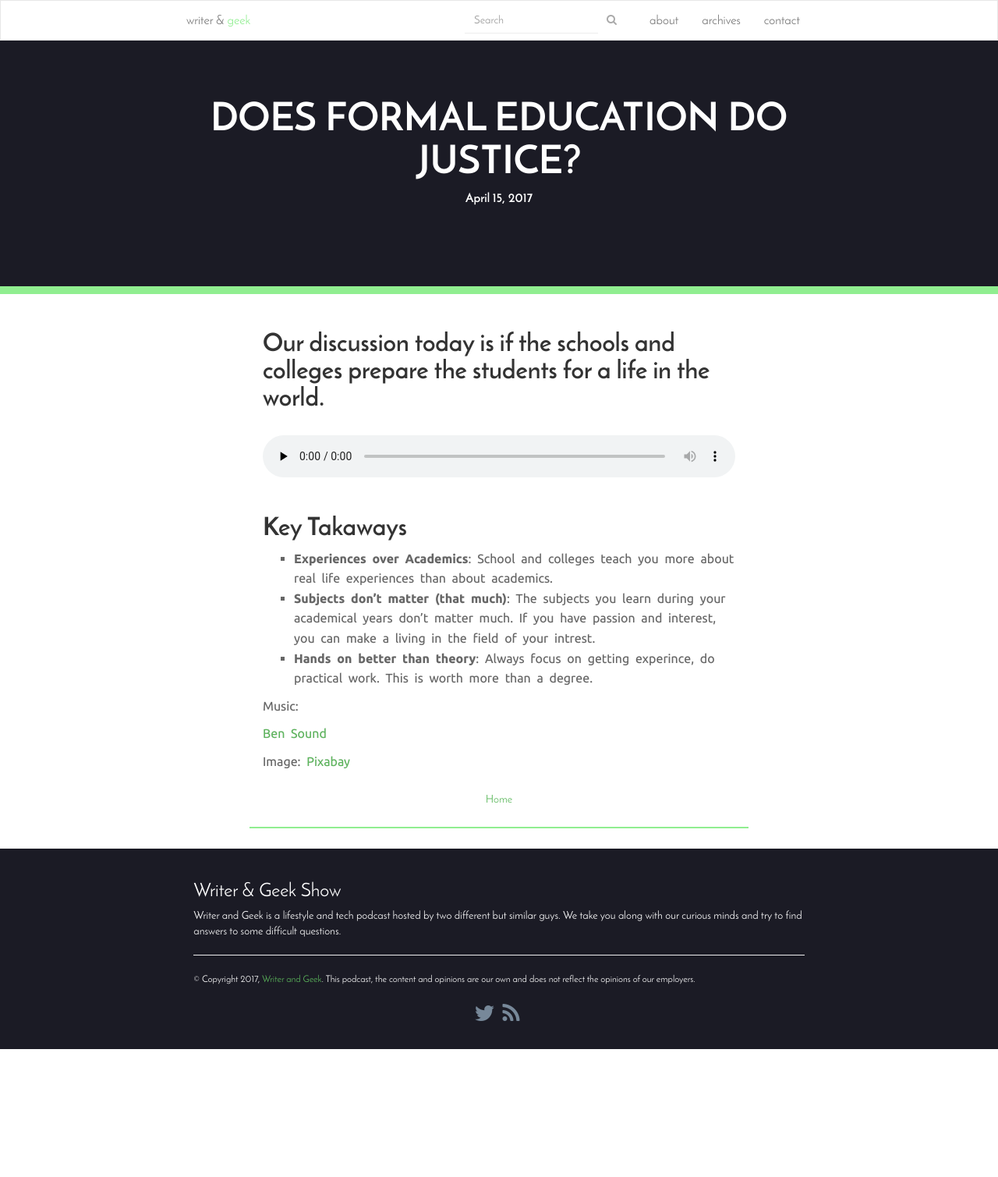
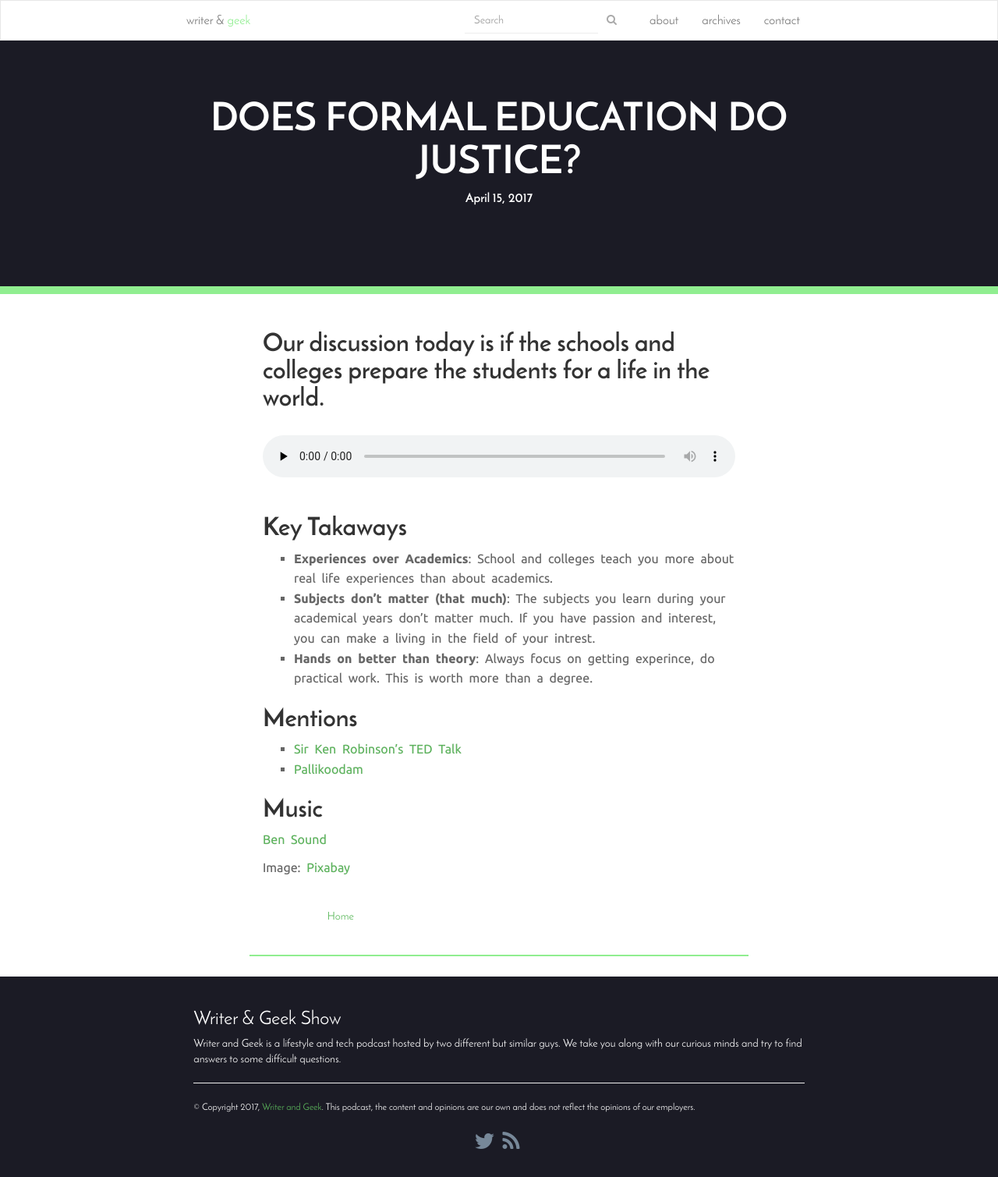
Before and after one commit to ramblingjoint/ramblingjoint, a Jekyll site: the page built from _posts/2017-04-15-001-collage.md, in a window 1280 px wide. Shown: the whole page at 78% size. Built offline with Jekyll 4.4.1, drawn with Linux system fonts in a browser that asks for light colours; comment, search, counter and statistics services are not loaded; before the commit the page ends 1345 px from its top, so only the background shows below that.

Commit message:
fixed navigation links

```diff
--- a/_posts/2017-04-15-001-collage.md
+++ b/_posts/2017-04-15-001-collage.md
@@ -21,8 +21,11 @@ comments: true
 - **Subjects don't matter (that much)**: The subjects you learn during your academical years don't matter much. If you have passion and interest, you can make a living in the field of your intrest.
 - **Hands on better than theory**: Always focus on getting experince, do practical work. This is worth more than a degree.
 
+### Mentions
+- [Sir Ken Robinson's TED Talk](https://www.ted.com/talks/ken_robinson_says_schools_kill_creativity){:target="blank"}
+- [Pallikoodam](http://www.pallikoodam.org/){:target="blank"}
 
-Music:
+### Music
 
 [Ben Sound](http://bensound.com){:target="_blank"}
 
--- a/css/main.scss
+++ b/css/main.scss
@@ -292,9 +292,9 @@ p code {
 
 .PageNavigation a {
   display: block;
-//   width: 33.33333333%;
-//   float: left;
-//   margin: 1em 0;
+  width: 33.33333333%;
+  float: left;
+  margin: 1em 0;
 }
 
 .PageNavigation .back_home {
```
